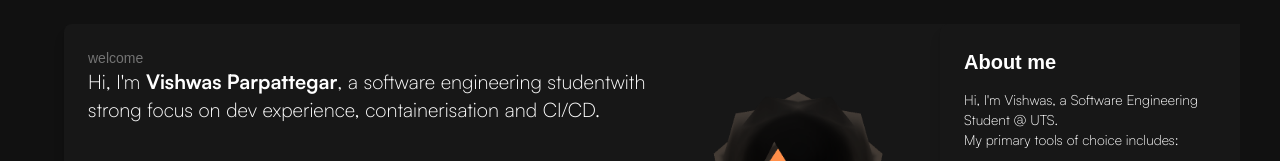
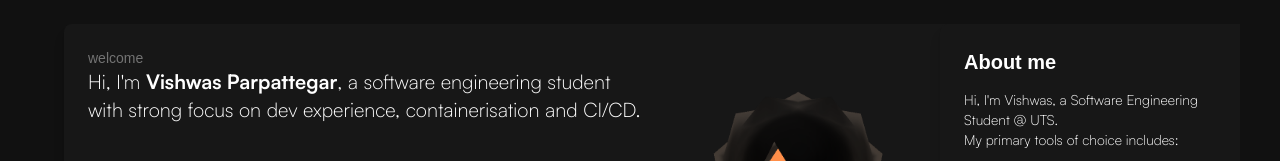
Before and after one commit to RealVishy/astro-bento-portfolio, an Astro site: page / in a window 1280 px wide. Shown: the top 161 px of the page. Built offline with nearby package versions, Linux system fonts and the light colour scheme; Astro itself is replaced by a stand-in of ours; animation ran at ten frames a second; a web font is replaced by a local one.

Commit message:
learn how to spell

```diff
--- a/src/components/IntroCard.astro
+++ b/src/components/IntroCard.astro
@@ -14,7 +14,7 @@ import { Image } from "astro:assets";
         <h6 class="text-sm font-light m-0 text-gray-500">welcome</h6>
         <p class="m-0 font-light text-xl">
           Hi, I'm <b class="font-bold">Vishwas Parpattegar</b>, a software
-          engineering studentwith strong focus on dev experience, containerisation and
+          engineering student with strong focus on dev experience, containerisation and
           CI/CD.
         </p>
       </div>
```
